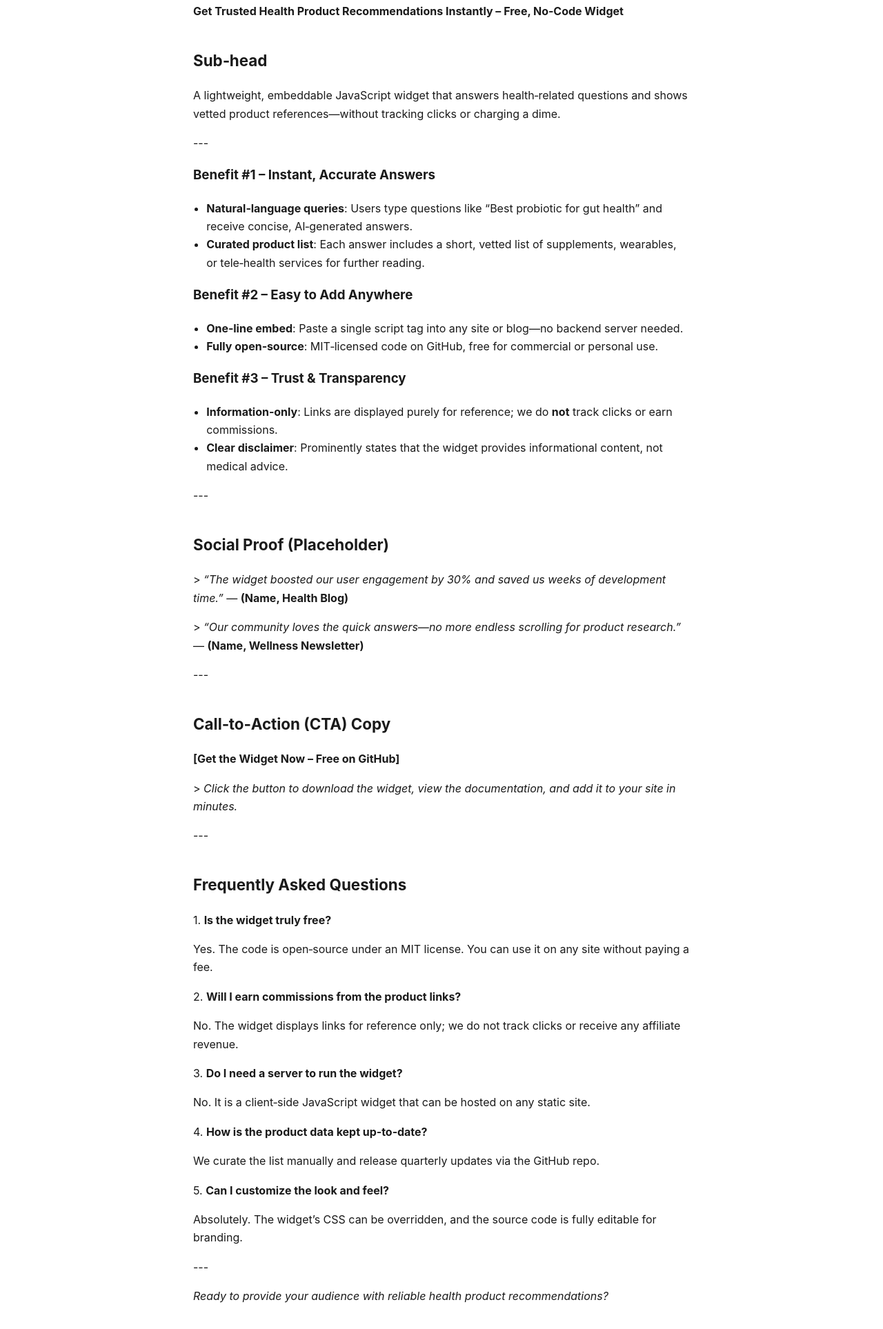
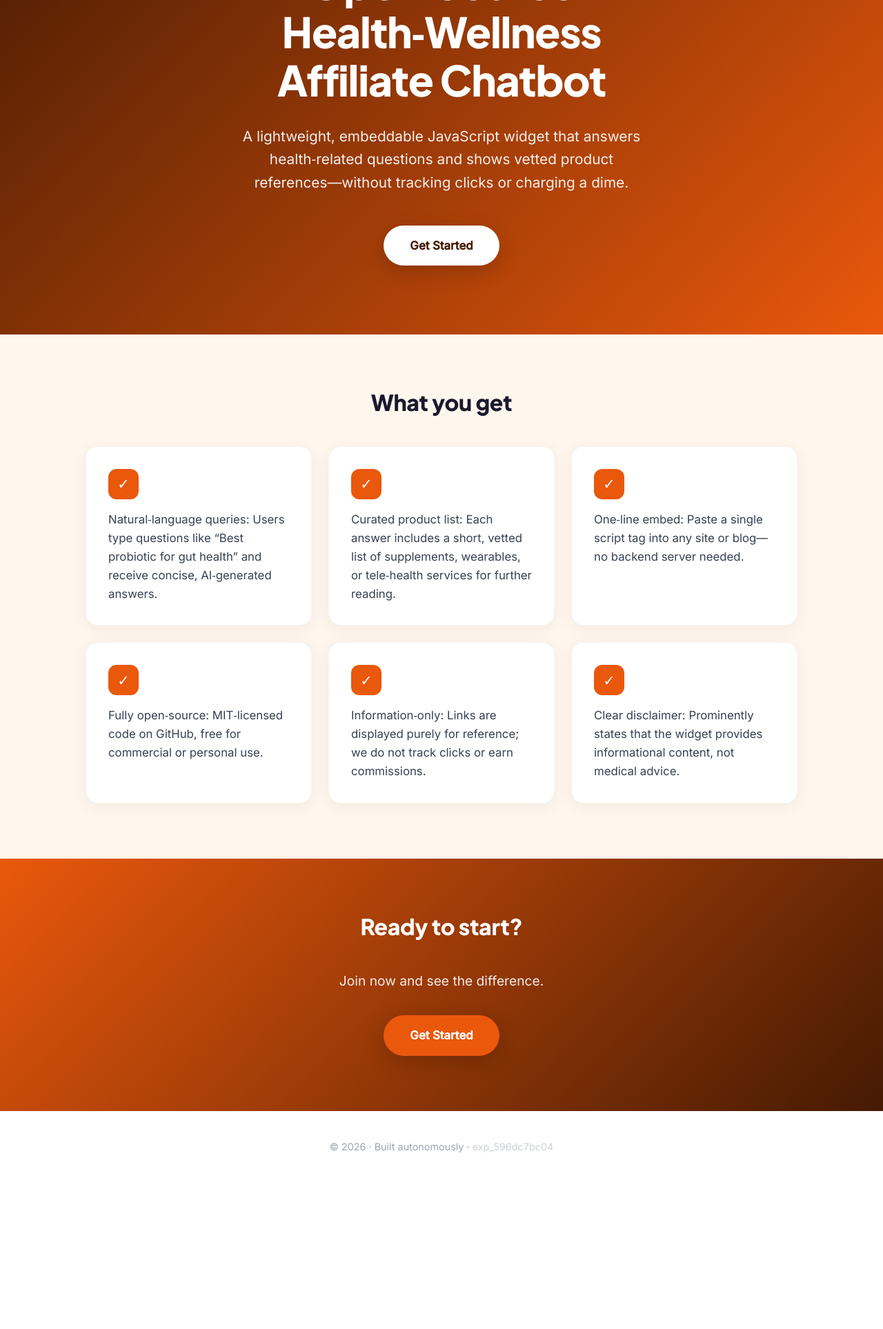
Before and after one commit to t1-cell/experiments, a plain HTML site: page experiments/exp_596dc7bc04/index.html in a window 1280 px wide. Shown: the part 249-2176 px from the top of the page at 69% size. After the commit the page ends 1963 px from the top, so only its background shows below. Drawn offline with Linux system fonts and the light colour scheme.

Commit message:
Publish landing page for experiment exp_596dc7bc04

```diff
--- a/experiments/exp_596dc7bc04/index.html
+++ b/experiments/exp_596dc7bc04/index.html
@@ -4,59 +4,75 @@
 <meta name="viewport" content="width=device-width, initial-scale=1.0">
 <meta name="experiment-id" content="exp_596dc7bc04">
 <title>Landing Page – Open‑Source Health‑Wellness Affiliate Chatbot</title>
+<link rel="preconnect" href="https://fonts.googleapis.com">
+<link href="https://fonts.googleapis.com/css2?family=Plus+Jakarta+Sans:wght@400;600;800&family=Inter:wght@400;500&display=swap" rel="stylesheet">
 
 <style>
-  body { font-family: -apple-system, BlinkMacSystemFont, 'Segoe UI', Roboto, sans-serif;
-    max-width: 720px; margin: 0 auto; padding: 48px 24px; line-height: 1.65; color: #1a1a1a; }
-  h1 { font-size: 2.2rem; line-height: 1.2; margin-bottom: 0.4em; }
-  h2 { font-size: 1.4rem; margin-top: 1.8em; }
-  a { color: #2563eb; }
-  ul { padding-left: 1.2em; }
-  .cta { display:inline-block; margin-top: 1.5em; padding: 14px 28px; background:#2563eb;
-    color:#fff; border-radius: 8px; text-decoration:none; font-weight:600; }
+  *{margin:0;padding:0;box-sizing:border-box}
+  :root{--dark:#451a03;--accent:#ea580c;--accent2:#fb923c;--light:#fff7ed}
+  body{font-family:'Inter',system-ui,sans-serif;color:#1a1a2e;line-height:1.6;background:#fff}
+  h1,h2,h3{font-family:'Plus Jakarta Sans',sans-serif;line-height:1.15}
+  .wrap{max-width:1080px;margin:0 auto;padding:0 24px}
+  .wrap.narrow{max-width:680px}
+  section{padding:80px 0}
+  /* Hero */
+  .hero{background:linear-gradient(135deg,var(--dark),var(--accent));color:#fff;
+    padding:120px 0 100px;text-align:center;position:relative;overflow:hidden}
+  .hero::after{content:"";position:absolute;inset:0;
+    background:radial-gradient(circle at 70% 20%,var(--accent2)22,transparent 50%);opacity:.4}
+  .hero .wrap{position:relative;z-index:1}
+  .hero h1{font-size:clamp(2.4rem,5vw,3.8rem);font-weight:800;max-width:14ch;margin:0 auto .5em;
+    letter-spacing:-.02em}
+  .hero p.sub{font-size:1.3rem;opacity:.92;max-width:46ch;margin:0 auto 2.2em;font-weight:400}
+  .btn{display:inline-block;background:#fff;color:var(--dark);padding:16px 38px;border-radius:999px;
+    font-weight:600;text-decoration:none;font-size:1.05rem;transition:transform .15s,box-shadow .15s;
+    box-shadow:0 8px 30px rgba(0,0,0,.18)}
+  .btn:hover{transform:translateY(-2px);box-shadow:0 12px 40px rgba(0,0,0,.25)}
+  .hero .btn{background:#fff}
+  section.pricing .btn,section.cta .btn{background:var(--accent);color:#fff}
+  /* Benefits */
+  .benefits{background:var(--light)}
+  h2{font-size:2rem;font-weight:800;text-align:center;margin-bottom:1.4em;letter-spacing:-.01em}
+  .grid{display:grid;grid-template-columns:repeat(auto-fit,minmax(260px,1fr));gap:24px}
+  .card{background:#fff;border-radius:18px;padding:32px;box-shadow:0 4px 24px rgba(0,0,0,.06);
+    border:1px solid rgba(0,0,0,.04)}
+  .card-icon{width:44px;height:44px;border-radius:12px;background:var(--accent);color:#fff;
+    display:flex;align-items:center;justify-content:center;font-size:1.3rem;margin-bottom:16px}
+  .card p{font-size:1.05rem;color:#374151}
+  /* Pricing */
+  .price-list{list-style:none;text-align:center;margin-bottom:2em}
+  .price-list li{padding:16px;font-size:1.15rem;border-bottom:1px solid #eee}
+  .pricing{text-align:center}
+  /* Testimonials */
+  .testimonials{background:var(--dark);color:#fff}
+  .testimonials h2{color:#fff}
+  blockquote{max-width:680px;margin:0 auto 28px;font-size:1.35rem;text-align:center;
+    font-style:italic;opacity:.95;line-height:1.5}
+  blockquote::before{content:'\201C';font-size:2em;color:var(--accent2);vertical-align:-.3em}
+  /* FAQ */
+  .faq-item{border-bottom:1px solid #eee;padding:22px 0}
+  .faq-item h3{font-size:1.15rem;margin-bottom:.4em}
+  .faq-item p{color:#555}
+  /* CTA + footer */
+  .cta{background:linear-gradient(135deg,var(--accent),var(--dark));color:#fff;text-align:center}
+  .cta h2{color:#fff}
+  footer{padding:40px 0;text-align:center;color:#9ca3af;font-size:.9rem}
+  @media(max-width:640px){section{padding:56px 0}.hero{padding:90px 0 70px}}
 </style>
 </head><body>
-<h1>Landing Page – Open‑Source Health‑Wellness Affiliate Chatbot</h1>
-<h2>Headline</h2>
-<p><strong>Get Trusted Health Product Recommendations Instantly – Free, No‑Code Widget</strong></p>
-<h2>Sub‑head</h2>
-<p>A lightweight, embeddable JavaScript widget that answers health‑related questions and shows vetted product references—without tracking clicks or charging a dime.</p>
-<p>---</p>
-<h3>Benefit #1 – Instant, Accurate Answers</h3>
-<ul>
-<li><strong>Natural‑language queries</strong>: Users type questions like “Best probiotic for gut health” and receive concise, AI‑generated answers.</li>
-<li><strong>Curated product list</strong>: Each answer includes a short, vetted list of supplements, wearables, or tele‑health services for further reading.</li>
-</ul>
-<h3>Benefit #2 – Easy to Add Anywhere</h3>
-<ul>
-<li><strong>One‑line embed</strong>: Paste a single script tag into any site or blog—no backend server needed.</li>
-<li><strong>Fully open‑source</strong>: MIT‑licensed code on GitHub, free for commercial or personal use.</li>
-</ul>
-<h3>Benefit #3 – Trust & Transparency</h3>
-<ul>
-<li><strong>Information‑only</strong>: Links are displayed purely for reference; we do <strong>not</strong> track clicks or earn commissions.</li>
-<li><strong>Clear disclaimer</strong>: Prominently states that the widget provides informational content, not medical advice.</li>
-</ul>
-<p>---</p>
-<h2>Social Proof (Placeholder)</h2>
-<p>> <em>“The widget boosted our user engagement by 30% and saved us weeks of development time.”</em> — <strong>(Name, Health Blog)</strong></p>
-<p>> <em>“Our community loves the quick answers—no more endless scrolling for product research.”</em> — <strong>(Name, Wellness Newsletter)</strong></p>
-<p>---</p>
-<h2>Call‑to‑Action (CTA) Copy</h2>
-<p><strong>[Get the Widget Now – Free on GitHub]</strong></p>
-<p>> <em>Click the button to download the widget, view the documentation, and add it to your site in minutes.</em></p>
-<p>---</p>
-<h2>Frequently Asked Questions</h2>
-<p>1. <strong>Is the widget truly free?</strong></p>
-<p>   Yes. The code is open‑source under an MIT license. You can use it on any site without paying a fee.</p>
-<p>2. <strong>Will I earn commissions from the product links?</strong></p>
-<p>   No. The widget displays links for reference only; we do not track clicks or receive any affiliate revenue.</p>
-<p>3. <strong>Do I need a server to run the widget?</strong></p>
-<p>   No. It is a client‑side JavaScript widget that can be hosted on any static site.</p>
-<p>4. <strong>How is the product data kept up‑to‑date?</strong></p>
-<p>   We curate the list manually and release quarterly updates via the GitHub repo.</p>
-<p>5. <strong>Can I customize the look and feel?</strong></p>
-<p>   Absolutely. The widget’s CSS can be overridden, and the source code is fully editable for branding.</p>
-<p>---</p>
-<p><em>Ready to provide your audience with reliable health product recommendations?</em></p>
+  <section class="hero"><div class="wrap">
+    <h1>Landing Page – Open‑Source Health‑Wellness Affiliate Chatbot</h1>
+    <p class="sub">A lightweight, embeddable JavaScript widget that answers health‑related questions and shows vetted product references—without tracking clicks or charging a dime.</p>
+    <a class="btn" href="#signup">Get Started</a>
+  </div></section>
+  <section class="benefits"><div class="wrap"><h2>What you get</h2><div class="grid"><div class="card"><div class="card-icon">✓</div><p>Natural‑language queries: Users type questions like “Best probiotic for gut health” and receive concise, AI‑generated answers.</p></div><div class="card"><div class="card-icon">✓</div><p>Curated product list: Each answer includes a short, vetted list of supplements, wearables, or tele‑health services for further reading.</p></div><div class="card"><div class="card-icon">✓</div><p>One‑line embed: Paste a single script tag into any site or blog—no backend server needed.</p></div><div class="card"><div class="card-icon">✓</div><p>Fully open‑source: MIT‑licensed code on GitHub, free for commercial or personal use.</p></div><div class="card"><div class="card-icon">✓</div><p>Information‑only: Links are displayed purely for reference; we do not track clicks or earn commissions.</p></div><div class="card"><div class="card-icon">✓</div><p>Clear disclaimer: Prominently states that the widget provides informational content, not medical advice.</p></div></div></div></section>
+
+
+
+  <section class="cta" id="signup"><div class="wrap">
+    <h2>Ready to start?</h2>
+    <p style="font-size:1.2rem;margin-bottom:1.8em;opacity:.9">Join now and see the difference.</p>
+    <a class="btn" href="#">Get Started</a>
+  </div></section>
+  <footer>© 2026 · Built autonomously · <span style="opacity:.5">exp_596dc7bc04</span></footer>
 </body></html>
```
